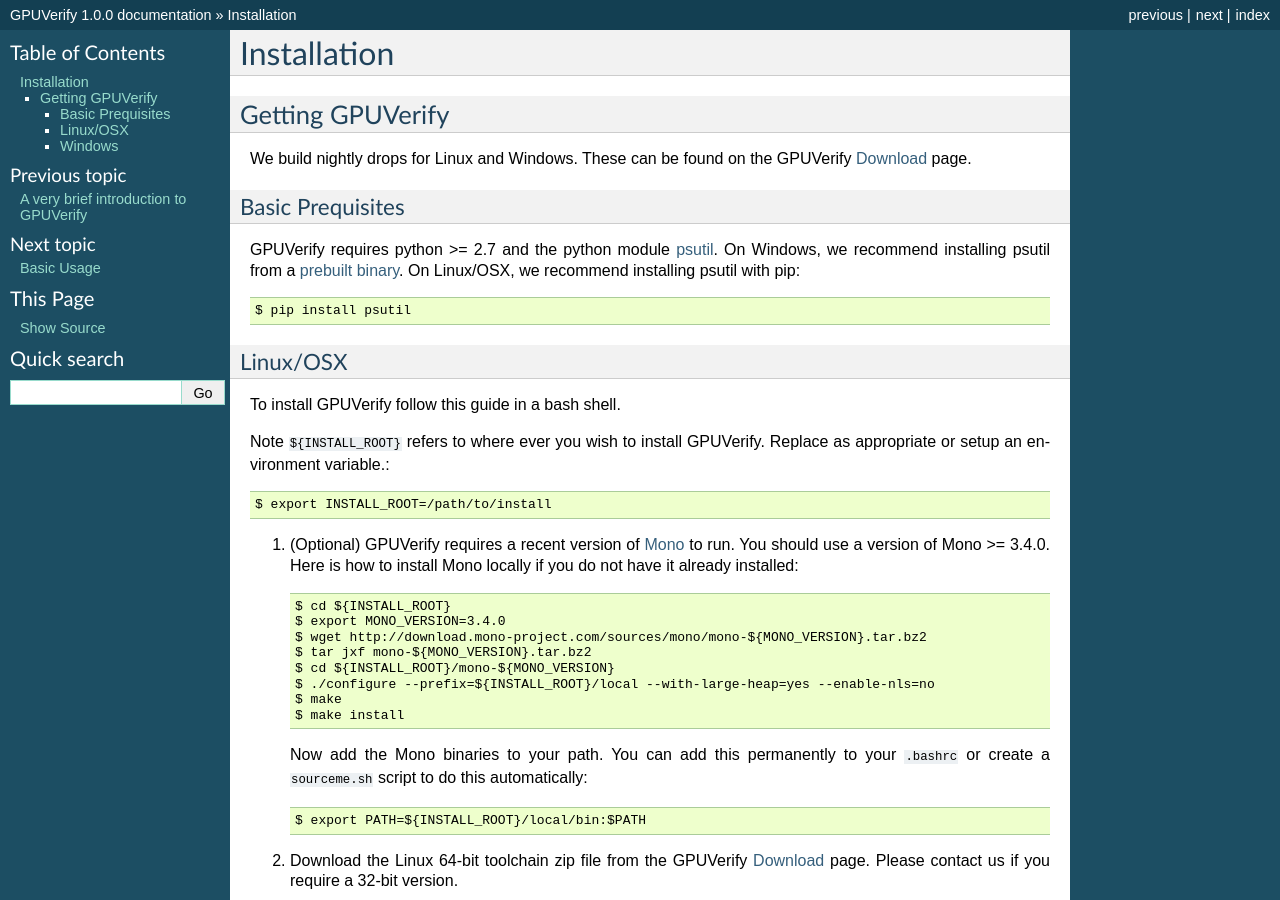
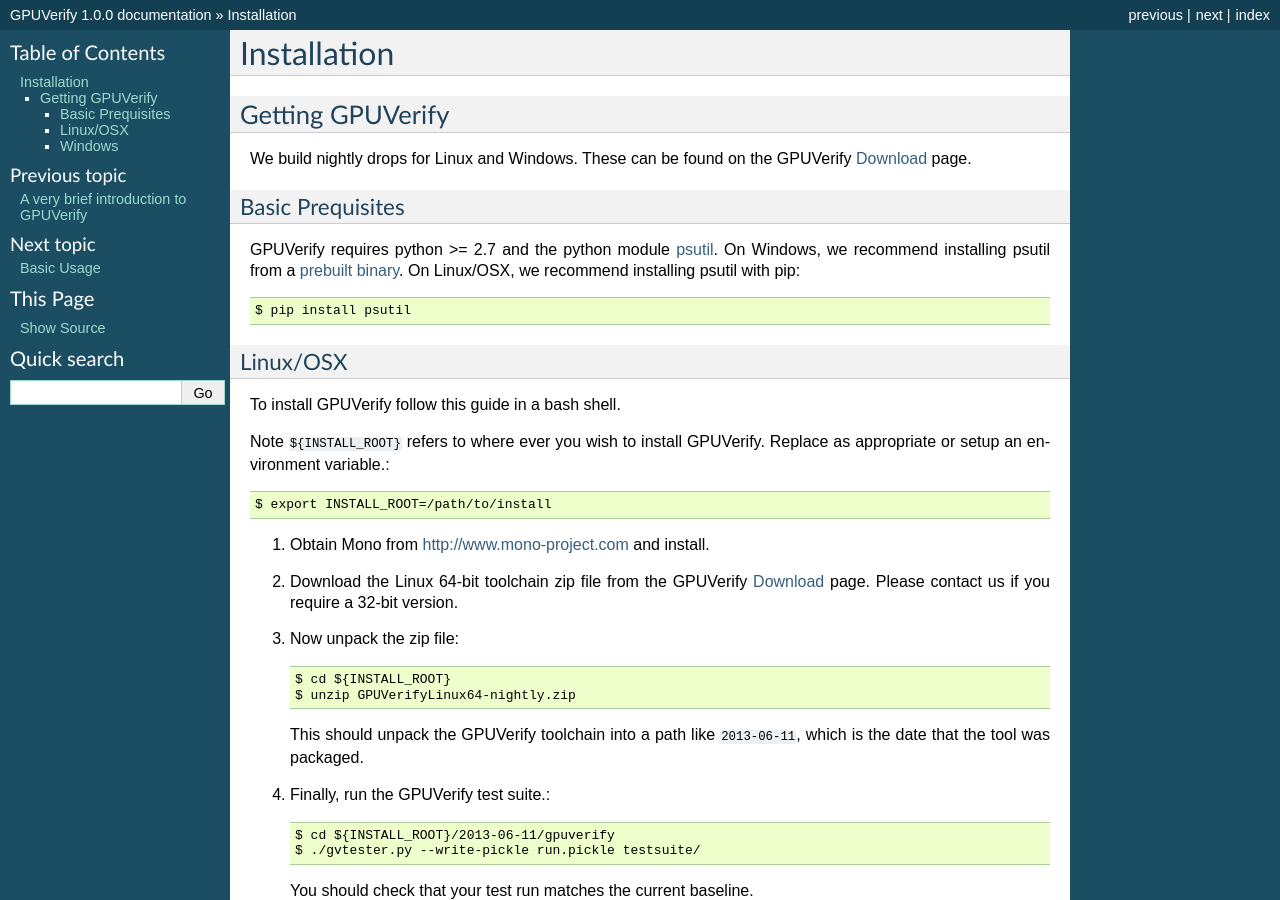
Before and after one commit to mc-imperial/gpuverify, a Sphinx documentation site: the page built from Documentation/installation.rst, in a window 1280 px wide and 900 px high. Built offline with Sphinx 7.4.7, drawn with Linux system fonts in a browser that asks for light colours; formulas are drawn with MathJax 3.

Commit message:
Small documentation changes

```diff
--- a/Documentation/developer_guide.rst
+++ b/Documentation/developer_guide.rst
@@ -447,7 +447,7 @@
 Windows
 -------
 In addition to the common prerequisites a Windows build of GPUVerify requires
-Microsoft Visual Studio 2012 and GnuWin32.
+Microsoft Visual Studio 2012.
 
 To build GPUVerify follow this guide in a powershell window.
 
@@ -464,14 +464,14 @@
    This will enable you to build projects from the command line.::
 
       pushd 'C:\Program Files (x86)\Microsoft Visual Studio 11.0\VC'
-      cmd /c "vcvarsall.bat&set" | foreach {
+      cmd /c "vcvarsall.bat amd64 & set" | foreach {
         if ($_ -match "=") {
           $v = $_.split("="); set-item -force -path "ENV:\$($v[0])" -value "$($v[1])"
         }
       }
       popd
 
-   You can add this permanently to your ``$profile`` so that the Microsoft
+   You can add this permanently to your ``$Profile`` so that the Microsoft
    compiler is always available at the command-line.
 
 #. Get the LLVM and Clang sources (note that GPUVerify depends LLVM 3.5)::
--- a/Documentation/installation.rst
+++ b/Documentation/installation.rst
@@ -26,23 +26,7 @@
 
      $ export INSTALL_ROOT=/path/to/install
 
-#. (Optional) GPUVerify requires a recent version of `Mono <http://www.mono-project.com>`_ to run.
-   You should use a version of Mono >= 3.4.0.
-   Here is how to install Mono locally if you do not have it already installed::
-
-      $ cd ${INSTALL_ROOT}
-      $ export MONO_VERSION=3.4.0
-      $ wget http://download.mono-project.com/sources/mono/mono-${MONO_VERSION}.tar.bz2
-      $ tar jxf mono-${MONO_VERSION}.tar.bz2
-      $ cd ${INSTALL_ROOT}/mono-${MONO_VERSION}
-      $ ./configure --prefix=${INSTALL_ROOT}/local --with-large-heap=yes --enable-nls=no
-      $ make
-      $ make install
-
-   Now add the Mono binaries to your path.
-   You can add this permanently to your ``.bashrc`` or create a ``sourceme.sh`` script to do this automatically::
-
-      $ export PATH=${INSTALL_ROOT}/local/bin:$PATH
+#. Obtain Mono from `<http://www.mono-project.com>`_ and install.
 
 #. Download the Linux 64-bit toolchain zip file from the GPUVerify `Download <http://multicore.doc.ic.ac.uk/tools/GPUVerify/download.php>`_ page.
    Please contact us if you require a 32-bit version.
```
